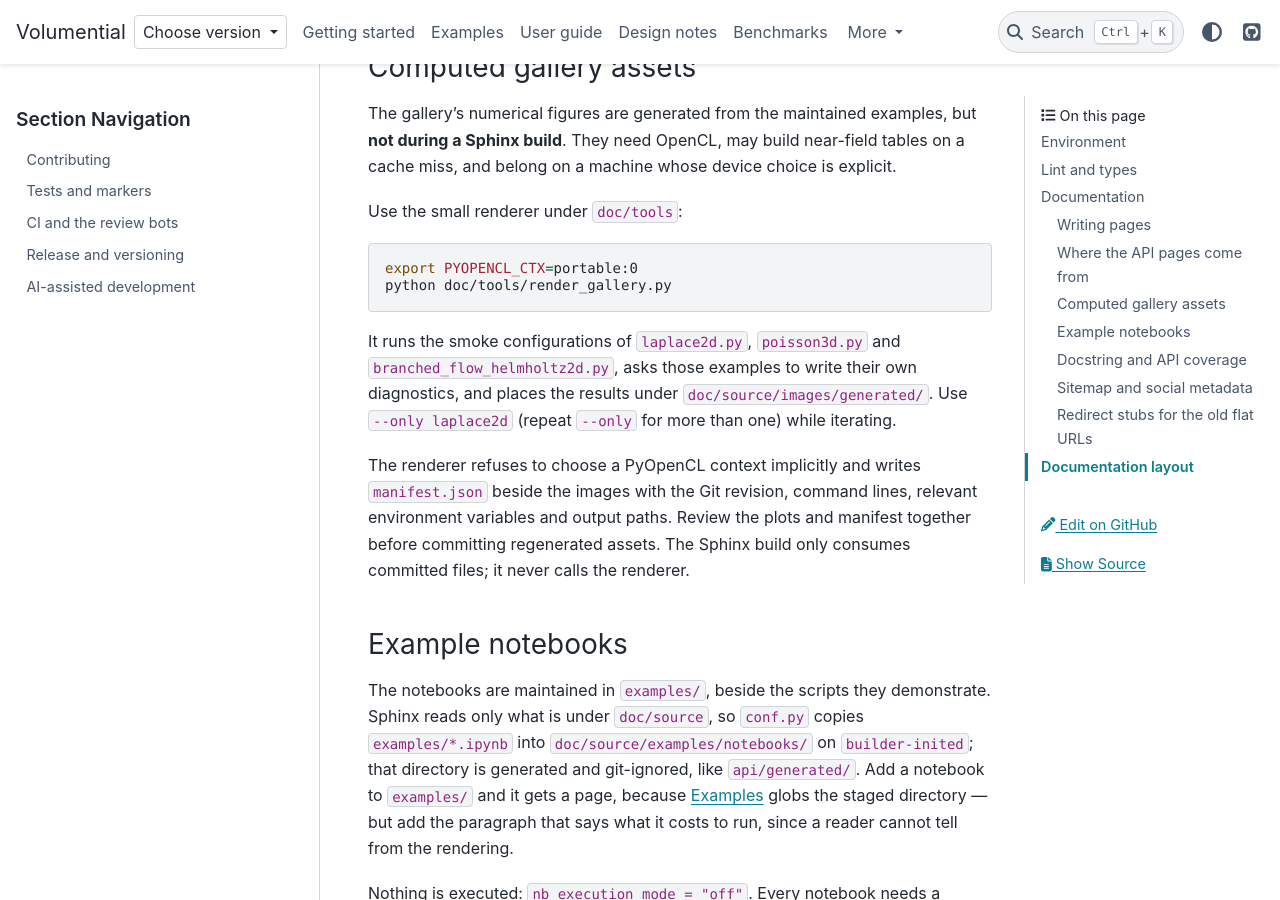
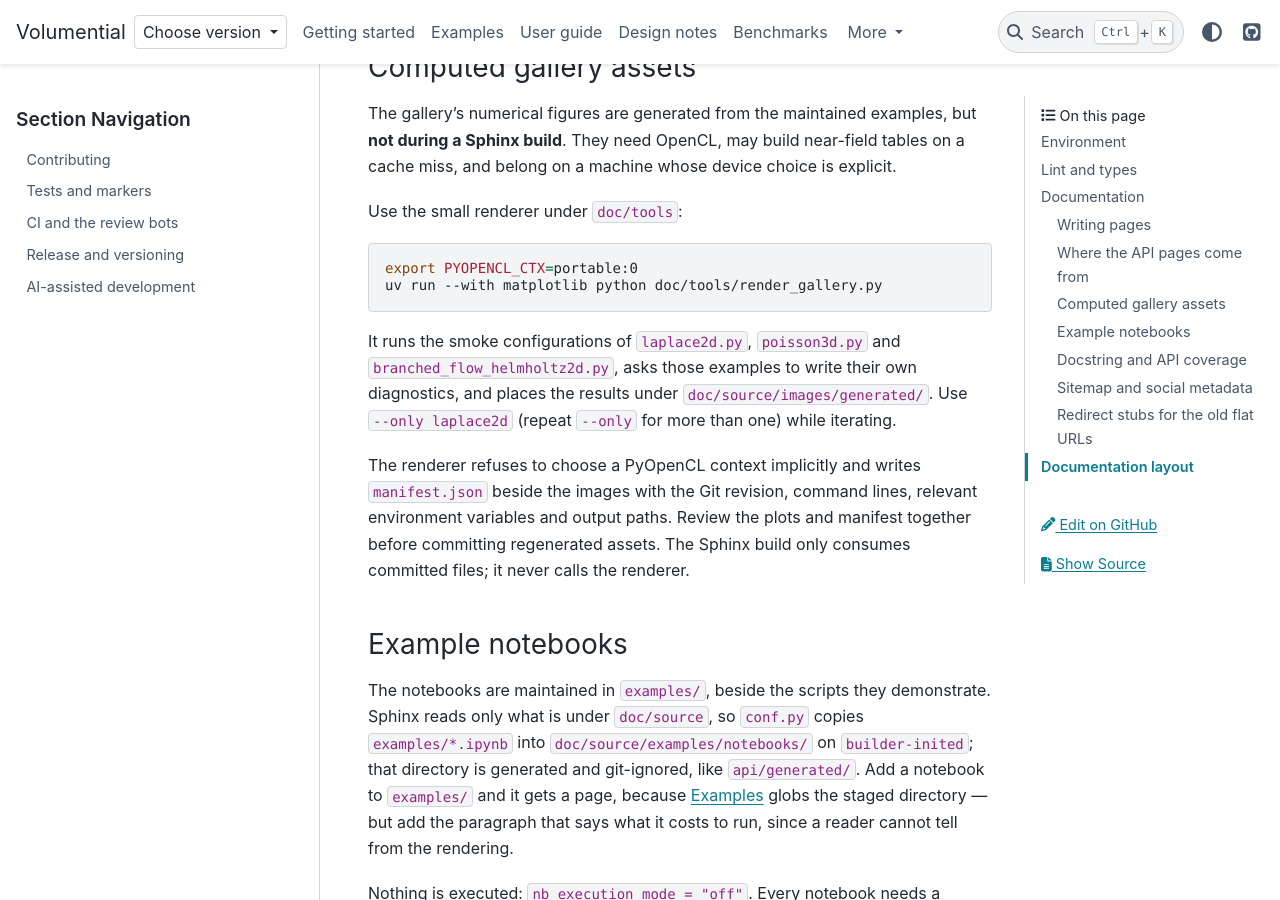
Before and after one commit to xywei/volumential, a Sphinx documentation site: the page built from doc/source/development/index.md, in a window 1280 px wide and 900 px high, scrolled down 3085 px. Built offline with Sphinx 7.4.7 and the PyData theme 0.15.4, drawn with Linux system fonts in a browser that asks for light colours.

Commit message:
docs: include plotting dependency for gallery regeneration

````diff
--- a/doc/source/development/index.md
+++ b/doc/source/development/index.md
@@ -136,7 +136,7 @@ Use the small renderer under `doc/tools`:
 
 ```bash
 export PYOPENCL_CTX=portable:0
-python doc/tools/render_gallery.py
+uv run --with matplotlib python doc/tools/render_gallery.py
 ```
 
 It runs the smoke configurations of `laplace2d.py`, `poisson3d.py` and
````
